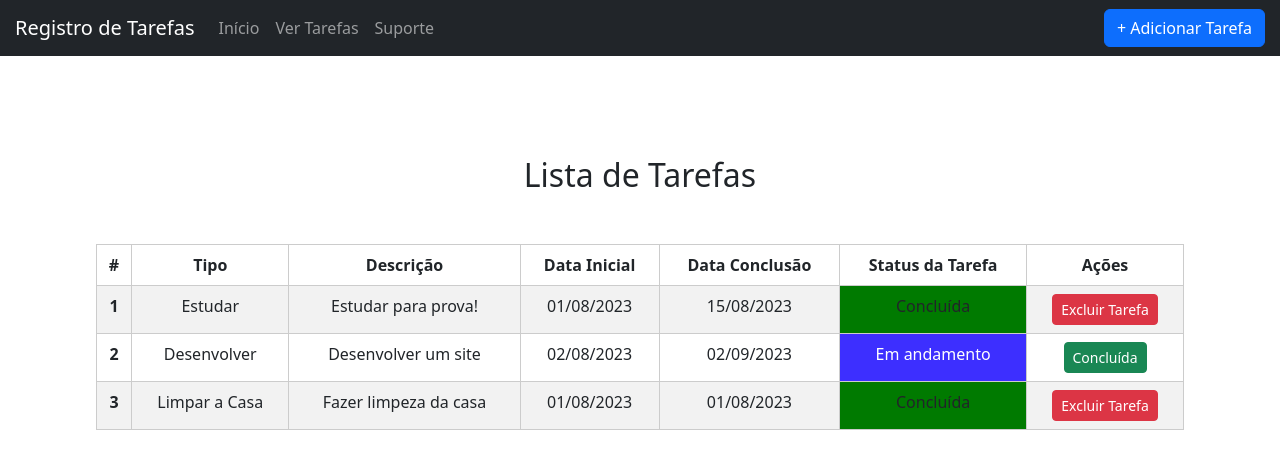
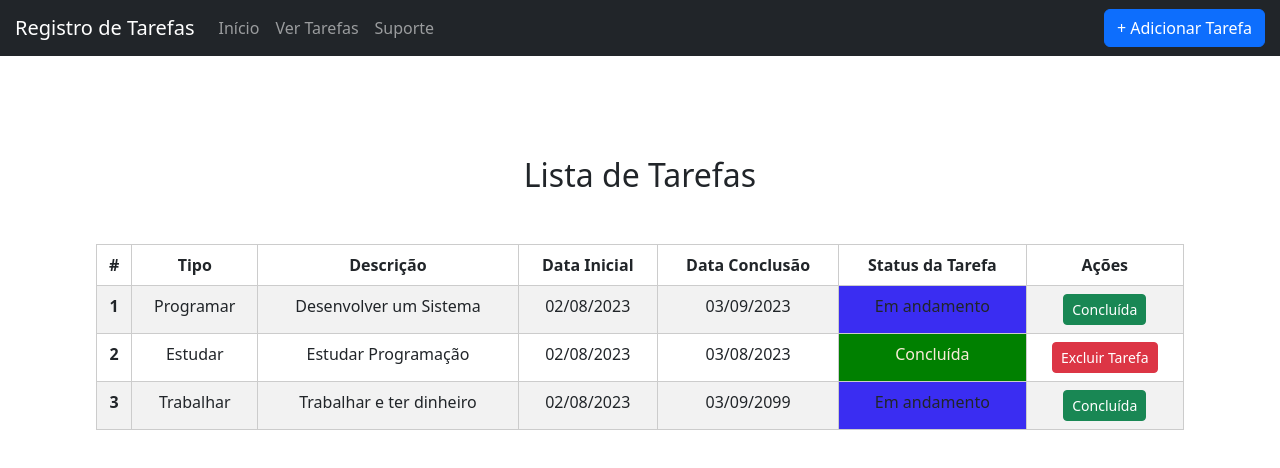
Before and after one commit to wesleysantosaju/front-tarefas, an Angular app: page /listar in a window 1280 px wide. Shown: the top 468 px of the page. Built offline with nearby package versions, Linux system fonts and the light colour scheme; data requests are answered from the project's data file.

Commit message:
Configuração do JsonServer para trazer os registros para o front, criação da service para importar os dados do Json

```diff
--- /dev/null
+++ b/db.json
@@ -0,0 +1,31 @@
+{
+  "tarefas": [
+    {
+      "id": 1,
+      "tipo": "Programar",
+      "descricao": "Desenvolver um Sistema",
+      "acoes": "",
+      "data_inicial": "02/08/2023",
+      "data_conclusao": "03/09/2023",
+      "status_tarefa": "Em andamento"
+    },
+    {
+      "id": 2,
+      "tipo": "Estudar",
+      "descricao": "Estudar Programação",
+      "acoes": "",
+      "data_inicial": "02/08/2023",
+      "data_conclusao": "03/08/2023",
+      "status_tarefa": "Concluída"
+    },
+    {
+      "id": 3,
+      "tipo": "Trabalhar",
+      "descricao": "Trabalhar e ter dinheiro",
+      "acoes": "",
+      "data_inicial": "02/08/2023",
+      "data_conclusao": "03/09/2099",
+      "status_tarefa": "Em andamento"
+    }
+  ]
+}
--- a/src/app/app.module.ts
+++ b/src/app/app.module.ts
@@ -8,6 +8,7 @@ import { NgbModule } from '@ng-bootstrap/ng-bootstrap';
 import { NavbarComponent } from './navbar/navbar.component';
 import { RouterModule } from '@angular/router';
 import { ListarTarefasComponent } from './listar-tarefas/listar-tarefas.component';
+import { HttpClientModule } from '@angular/common/http';
 
 @NgModule({
   declarations: [
@@ -22,7 +23,8 @@ import { ListarTarefasComponent } from './listar-tarefas/listar-tarefas.componen
     AppRoutingModule,
     NgbModule,
     RouterModule.forRoot([]),
-    NgbModule
+    NgbModule,
+    HttpClientModule
   ],
   providers: [],
   bootstrap: [AppComponent]
--- a/src/app/listar-tarefas/listar-tarefas.component.html
+++ b/src/app/listar-tarefas/listar-tarefas.component.html
@@ -13,8 +13,8 @@
       </tr>
     </thead>
     <tbody>
-      <tr *ngFor="let tarefa of tarefas; index as i">
-        <th scope="row">{{ i + 1 }}</th>
+      <tr *ngFor="let tarefa of tarefas">
+        <th scope="row">{{ tarefa.id }}</th>
         <td>{{ tarefa.tipo }}</td>
         <td>{{ tarefa.descricao }}</td>
         <td>{{ tarefa.data_inicial }}</td>
--- a/src/app/listar-tarefas/listar-tarefas.component.ts
+++ b/src/app/listar-tarefas/listar-tarefas.component.ts
@@ -1,50 +1,23 @@
-import { Component } from '@angular/core';
-
-interface Tarefas {
-	tipo: string;
-	descricao: string;
-	acoes: string;
-  data_inicial: string;
-  data_conclusao: string;
-  status_tarefa: string;
-}
-
-const TAREFAS: Tarefas[] = [
-	{
-		tipo: 'Estudar',
-		descricao: 'Estudar para prova!',
-		acoes: 'Marcar como concluída',
-    data_inicial: '01/08/2023',
-    data_conclusao: '15/08/2023',
-    status_tarefa: 'Concluída',
-	},
-  {
-		tipo: 'Desenvolver',
-		descricao: 'Desenvolver um site',
-		acoes: 'Marcar como concluída',
-    data_inicial: '02/08/2023',
-    data_conclusao: '02/09/2023',
-    status_tarefa: 'Em andamento',
-	},
-  {
-		tipo: 'Limpar a Casa',
-		descricao: 'Fazer limpeza da casa',
-		acoes: 'Marcar como concluída',
-    data_inicial: '01/08/2023',
-    data_conclusao: '01/08/2023',
-    status_tarefa: 'Concluída',
-	},
-];
+import { Component, OnInit } from '@angular/core';
+import { TarefasService } from '../services/tarefas.service';
 
 @Component({
   selector: 'app-listar-tarefas',
   templateUrl: './listar-tarefas.component.html',
   styleUrls: ['./listar-tarefas.component.scss']
 })
-export class ListarTarefasComponent {
+export class ListarTarefasComponent implements OnInit {
+  tarefas!: any[];
 
-  constructor(){
+  constructor(private tarefasService : TarefasService){}
 
+  ngOnInit(): void {
+      this.getTarefas();
   }
-  tarefas = TAREFAS;
+
+  getTarefas(): void{
+    this.tarefasService.getTarefas()
+    .subscribe(tarefas => this.tarefas = tarefas);
+  }
+
 }
--- /dev/null
+++ b/src/app/services/tarefas.service.ts
@@ -0,0 +1,16 @@
+import { Injectable } from '@angular/core';
+import { HttpClient } from '@angular/common/http';
+import { Observable } from 'rxjs';
+
+@Injectable({
+  providedIn: 'root'
+})
+export class TarefasService {
+  private apiUrl = 'http://localhost:3000/tarefas';
+
+  constructor(private http: HttpClient) { }
+
+  getTarefas(): Observable<any> {
+    return this.http.get<any>(this.apiUrl);
+  }
+}
```
Also changed, not shown: 1 other file (tests, documents, lock files or other folders).
